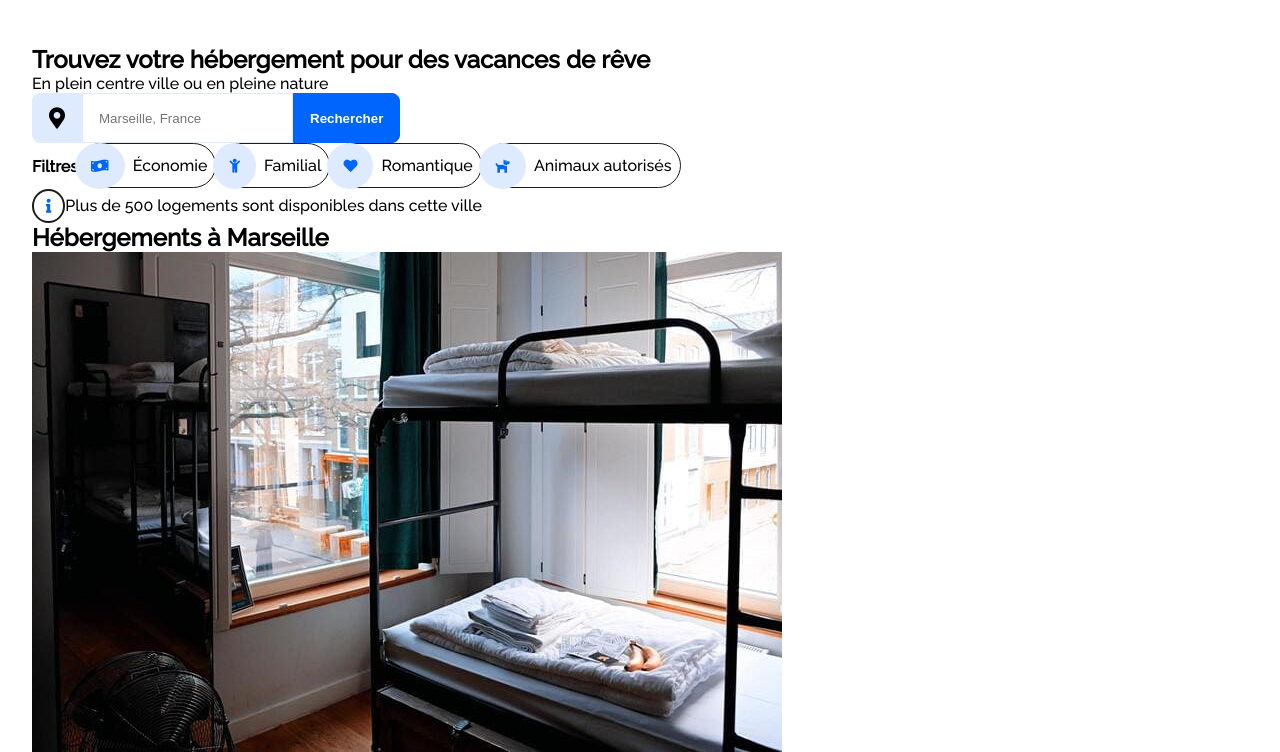
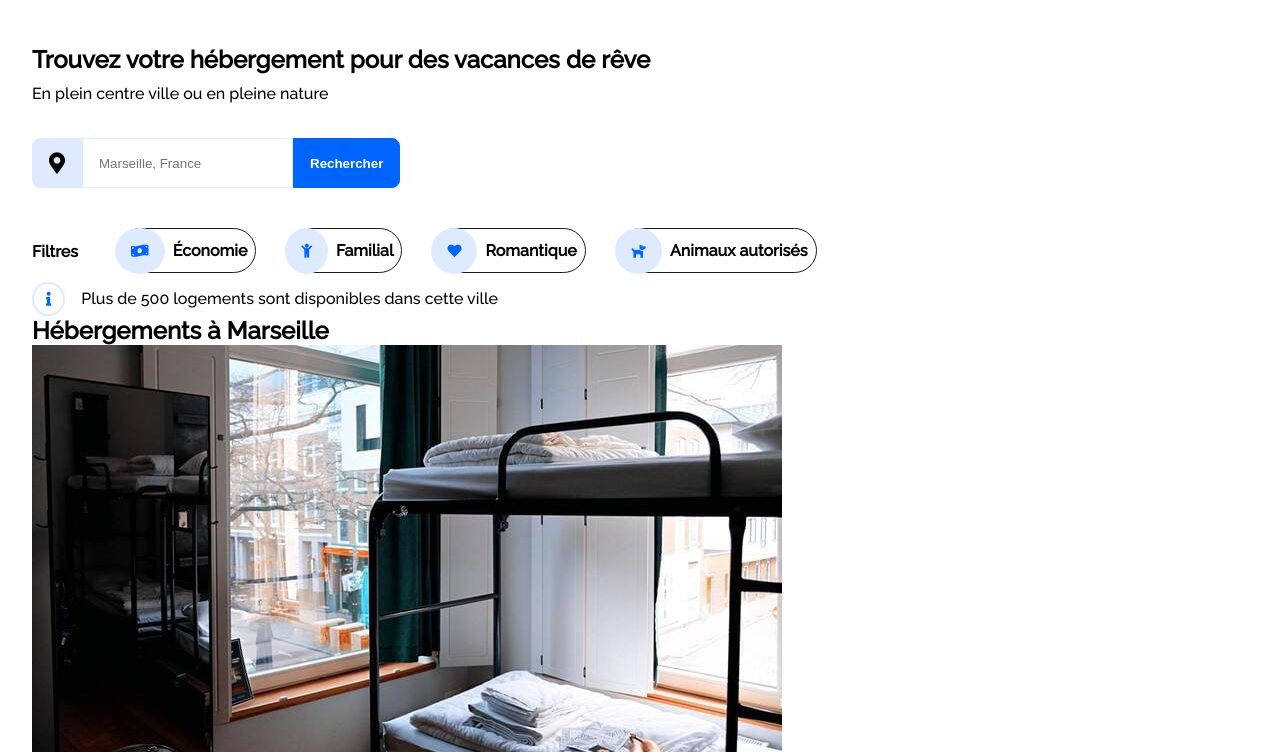
Before and after one commit to JeremiePermentier/JeremiePermentier_2_04122020, a plain HTML site: page index.html in a window 1280 px wide. Shown: the part 48-800 px from the top of the page. Drawn offline with Linux system fonts and the light colour scheme.

Commit message:
ajout du css pour le formulaire de recherche terminé

```diff
--- a/css/style.css
+++ b/css/style.css
@@ -84,7 +84,13 @@ body{
 
 
 /* Form search */
+.search__subheading{
+    line-height: 2.5rem;
+}
 
+.form{
+    margin: 1.5rem 0 2rem 0;
+}
     .form__icon{
         background-color: var(--colorSecondary);
         padding: 1rem;
@@ -109,6 +115,10 @@ body{
 }
     .form__filters--text{
         font-weight: bold;
+        margin: 0 1.5rem 0 0;
+    }
+    .form__filters--btn{
+        margin: 0.5rem 1rem;
     }
     .form__filters--checkbox{
         display: none;
@@ -125,11 +135,13 @@ body{
             border: 1px solid var(--textColor);
             border-radius: 1.5rem;
             padding: 0.75rem 0.5rem 0.75rem 0rem;
+            font-weight: bold;
         }
 
 .form__info > i{
     color: var(--colorPrimary);
     padding: 0.5rem 0.75rem;
-    border: 0.15rem solid var(--textColor);
+    margin: 0 1rem 0 0;
+    border: 0.15rem solid var(--colorSecondary);
     border-radius: 100%;
 }
```
Lines whose indentation alone changed are shown as unchanged.
